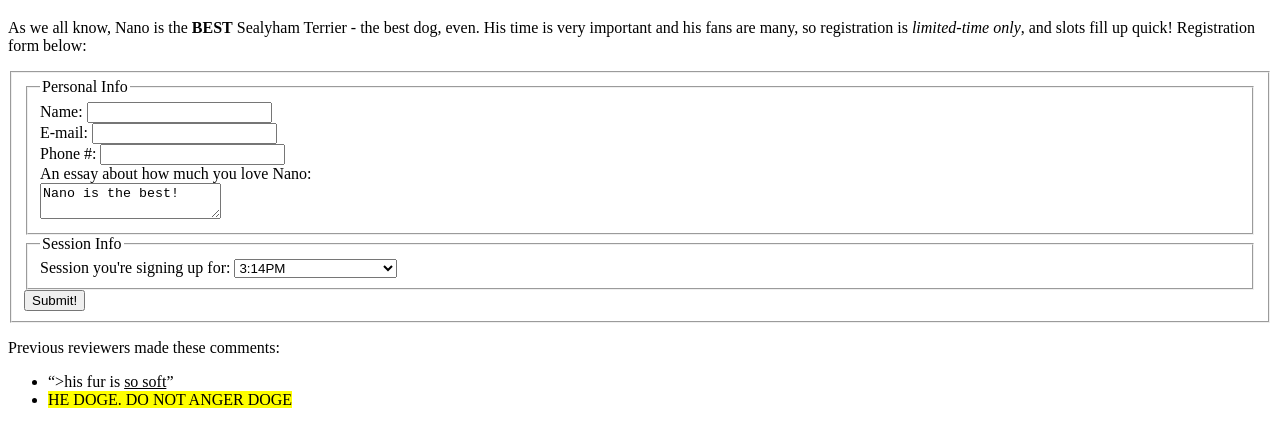
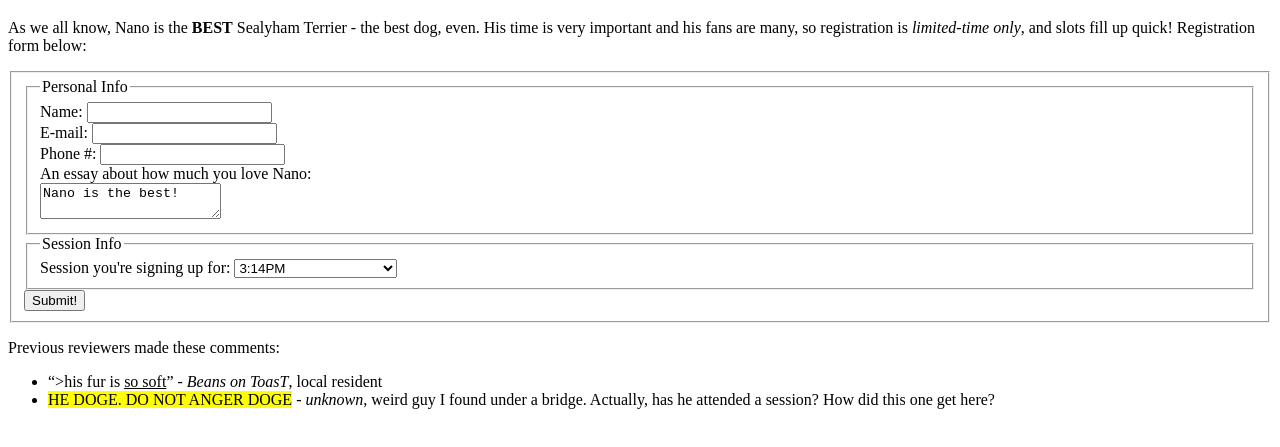
Before and after one commit to ah-OOG-ah/PWEB, a website: page src/index.html in a window 1280 px wide. Shown: the part 61-508 px from the top of the page. Drawn offline with Linux system fonts and the light colour scheme.

Commit message:
Update index.html

```diff
--- a/src/index.html
+++ b/src/index.html
@@ -46,9 +46,11 @@
 
       <p>Previous reviewers made these comments:</p>
       <ul>
-        <li><q>>his fur is <u>so soft</u></q></li>
-        <li><mark>HE DOGE. DO NOT ANGER DOGE</mark></li>
+        <li><q>>his fur is <u>so soft</u></q> - <cite>Beans on ToasT</cite>, local resident</li>
+        <li><mark>HE DOGE. DO NOT ANGER DOGE</mark> - <cite>unknown</cite>, weird guy I found under a bridge. Actually,
+          has he attended a session? How did this one get here?</li>
       </ul>
+
 
       <!--<blockquote>Nano is the most wonderful of all possible dogs;
         the most friendly, the most gracious, the most compassionate,
```
